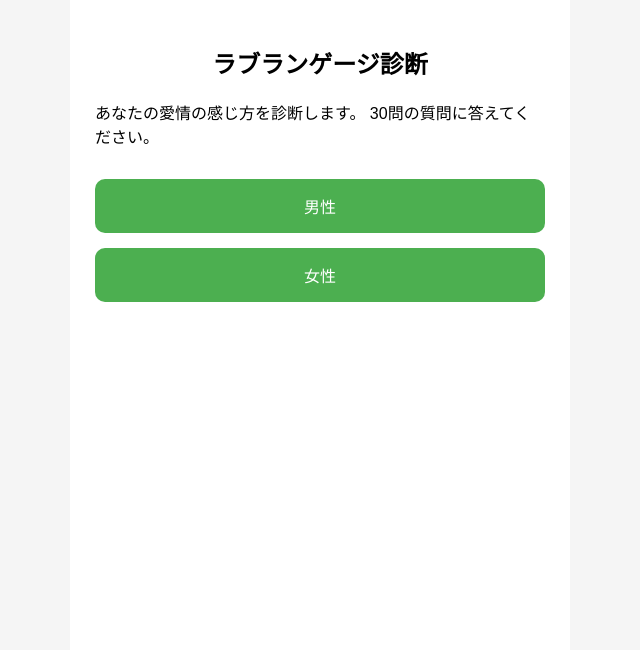
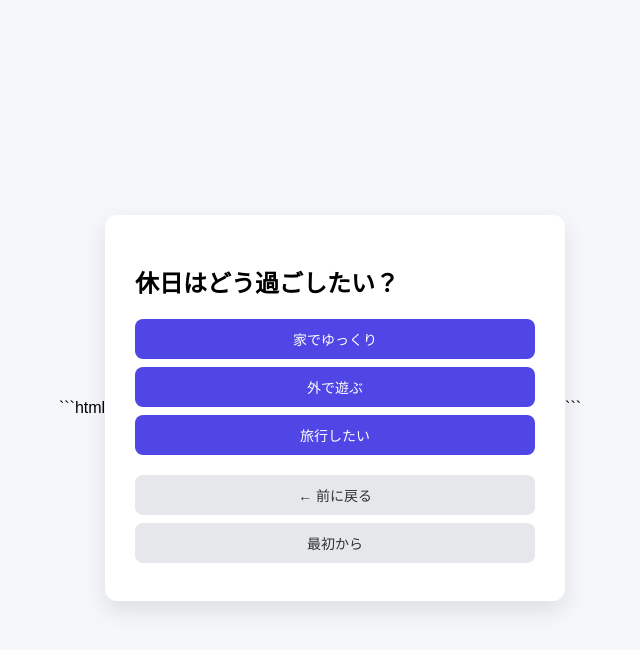
Before and after one commit to isseybalboa/love-language-test, a plain HTML site: page index.html in a window 1280 px wide. Shown: the whole page, without its empty margins (320-960 px from the left). Drawn offline with nearby package versions, Linux system fonts and the light colour scheme.

Commit message:
Update index.html

````diff
--- a/index.html
+++ b/index.html
@@ -1,85 +1,174 @@
+```html
 <!DOCTYPE html>
 <html lang="ja">
 <head>
 <meta charset="UTF-8">
-<title>ラブランゲージ診断</title>
-
-<script src="https://cdn.jsdelivr.net/npm/chart.js"></script>
+<title>質問サイト</title>
 
 <style>
-
 body{
-font-family:sans-serif;
-background:#f5f5f5;
-margin:0;
+  font-family: sans-serif;
+  background:#f5f7fb;
   display:flex;
   justify-content:center;
+  align-items:center;
+  height:100vh;
 }
 
-#app{
-width:100%;
-max-width:500px;
+.container{
   background:white;
-min-height:100vh;
-padding:25px;
-box-sizing:border-box;
+  padding:30px;
+  border-radius:12px;
+  width:400px;
+  box-shadow:0 10px 25px rgba(0,0,0,0.1);
 }
 
 h2{
-text-align:center;
+  margin-bottom:20px;
 }
 
 button{
+  display:block;
   width:100%;
-padding:15px;
-margin-top:15px;
+  margin:8px 0;
+  padding:10px;
   border:none;
-border-radius:10px;
-background:#4CAF50;
+  border-radius:8px;
+  background:#4f46e5;
   color:white;
-font-size:16px;
+  font-size:14px;
   cursor:pointer;
 }
 
 button:hover{
-background:#43a047;
+  background:#4338ca;
 }
 
-.option{
-background:#f0f0f0;
+.nav{
+  margin-top:20px;
+}
+
+.nav button{
+  background:#e5e7eb;
   color:#333;
 }
 
-.progress{
-height:10px;
-background:#ddd;
-border-radius:10px;
-margin-bottom:20px;
-overflow:hidden;
+.nav button:hover{
+  background:#d1d5db;
 }
-
-.progress-bar{
-height:100%;
-background:#4CAF50;
-width:0%;
-}
-
-.result-card{
-background:#fafafa;
-padding:15px;
-margin-top:10px;
-border-radius:10px;
-}
-
 </style>
 </head>
 
 <body>
 
-<div id="app"></div>
+<div class="container">
 
-<script src="questions.js"></script>
-<script src="script.js"></script>
+<h2 id="question"></h2>
+
+<div id="choices"></div>
+
+<div class="nav">
+<button onclick="prevQuestion()">← 前に戻る</button>
+<button onclick="restart()">最初から</button>
+</div>
+
+</div>
+
+<script>
+
+const questions = [
+{
+text:"休日はどう過ごしたい？",
+choices:[
+"家でゆっくり",
+"外で遊ぶ",
+"旅行したい"
+]
+},
+{
+text:"好きな食べ物は？",
+choices:[
+"和食",
+"洋食",
+"甘いもの"
+]
+},
+{
+text:"理想のペットは？",
+choices:[
+"犬",
+"猫",
+"飼わない"
+]
+}
+]
+
+let current = 0
+let historyStack = []
+
+function showQuestion(){
+
+const q = questions[current]
+
+document.getElementById("question").innerText = q.text
+
+const choicesDiv = document.getElementById("choices")
+choicesDiv.innerHTML = ""
+
+q.choices.forEach(choice => {
+
+const btn = document.createElement("button")
+btn.innerText = choice
+
+btn.onclick = () => {
+historyStack.push(current)
+current++
+
+if(current >= questions.length){
+showResult()
+}else{
+showQuestion()
+}
+
+}
+
+choicesDiv.appendChild(btn)
+
+})
+
+}
+
+function prevQuestion(){
+
+if(historyStack.length === 0) return
+
+current = historyStack.pop()
+showQuestion()
+
+}
+
+function restart(){
+
+current = 0
+historyStack = []
+showQuestion()
+
+}
+
+function showResult(){
+
+document.getElementById("question").innerText = "診断終了！"
+
+document.getElementById("choices").innerHTML = `
+<button onclick="restart()">もう一度やる</button>
+`
+
+}
+
+showQuestion()
+
+</script>
 
 </body>
 </html>
+```
````
Lines whose indentation alone changed are shown as unchanged.
